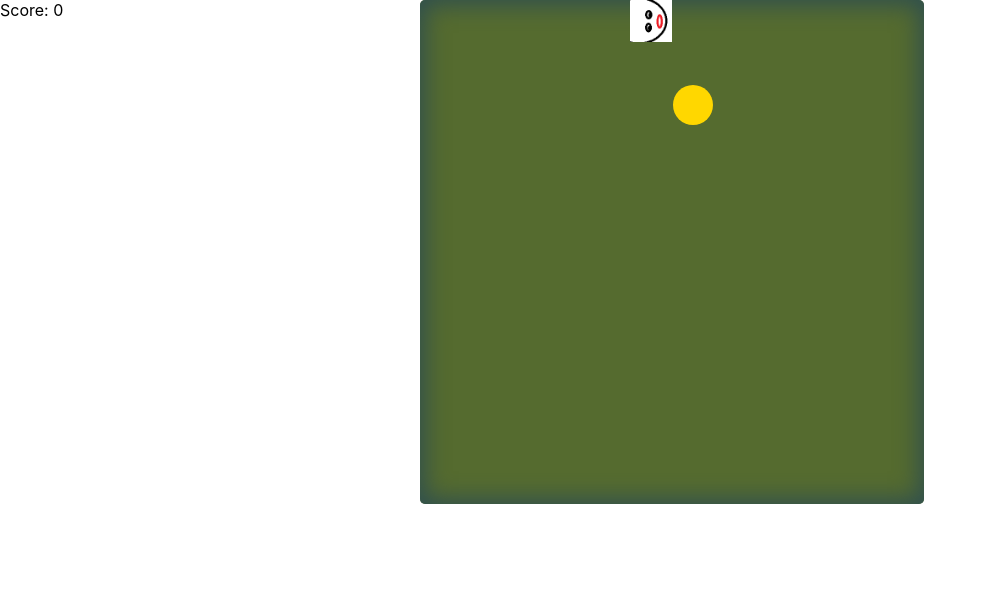
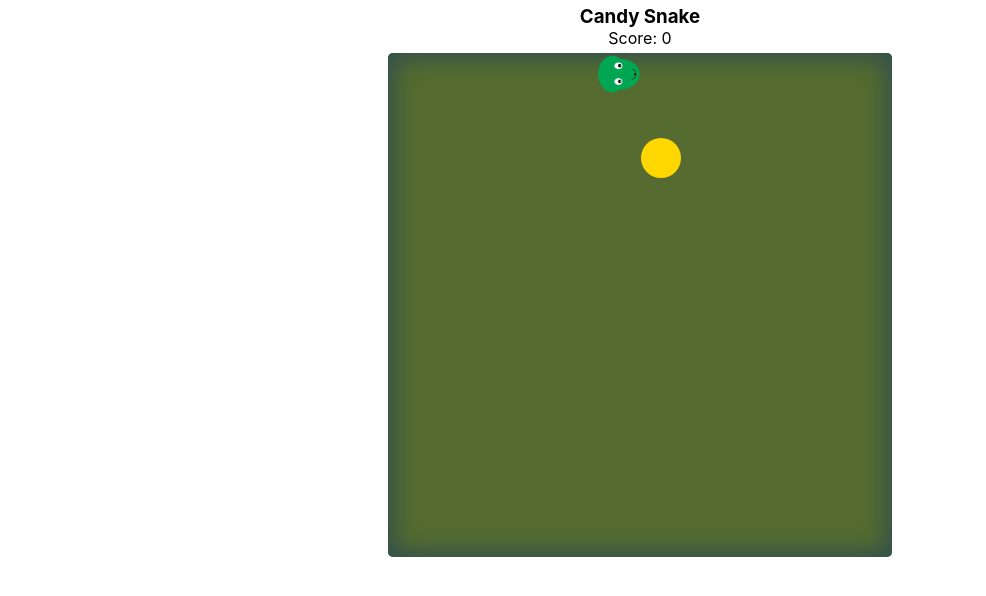
Before and after one commit to elnoor/snake, a React (Create React App) app: page / in a window 1280 px wide. Shown: the top 596 px of the page, without its empty margins (0-986 px from the left). Built offline with nearby package versions, Linux system fonts and the light colour scheme.

Commit message:
game header better now; snake head better png

```diff
--- a/src/Game.css
+++ b/src/Game.css
@@ -1,8 +1,18 @@
 .game {
-  display: flex;
+  display: block
 }
 .header {
   display: block;
+  text-align: center;
+  padding: 5px;
+}
+.header h3{
+  margin: 0;
+}
+.header .left{
+  margin-right: 3rem;
+}
+.header .right{
 }
 table {
   box-shadow: inset 0 0 23px 5px darkslategrey;
@@ -14,7 +24,6 @@ table {
   border-spacing: 0;
 }
 td {
-  border: none;
   width: 40px;
   height: 40px;
 }
@@ -27,9 +36,10 @@ td.snake {
   background: grey;
 }
 td.snake.head {
-  background-image: url("./assets/head.png");
+  background-image: url("./assets/snake_head.png");
   background-size: cover;
   background-repeat: no-repeat;
+  background-color: transparent;
 }
 td.snake.head.left {
   transform: rotate(180deg);
--- a/src/Game.js
+++ b/src/Game.js
@@ -228,12 +228,13 @@ export default function Game() {
   return (
     <div className="game">
       <div className="header">
+        <h3>Candy Snake</h3>
         {gameOver && (
-          <span style={{ float: "left" }}>
+          <span className="left">
             Game Over! <u onClick={reset}>Play Again</u>
           </span>
         )}
-        Score: {score}
+        <span className="right">Score: {score}</span>
       </div>
       <Board grid={grid} />
     </div>
```
Also changed, not shown: src/assets/head.png (deleted), src/assets/snake_head.png (added).
